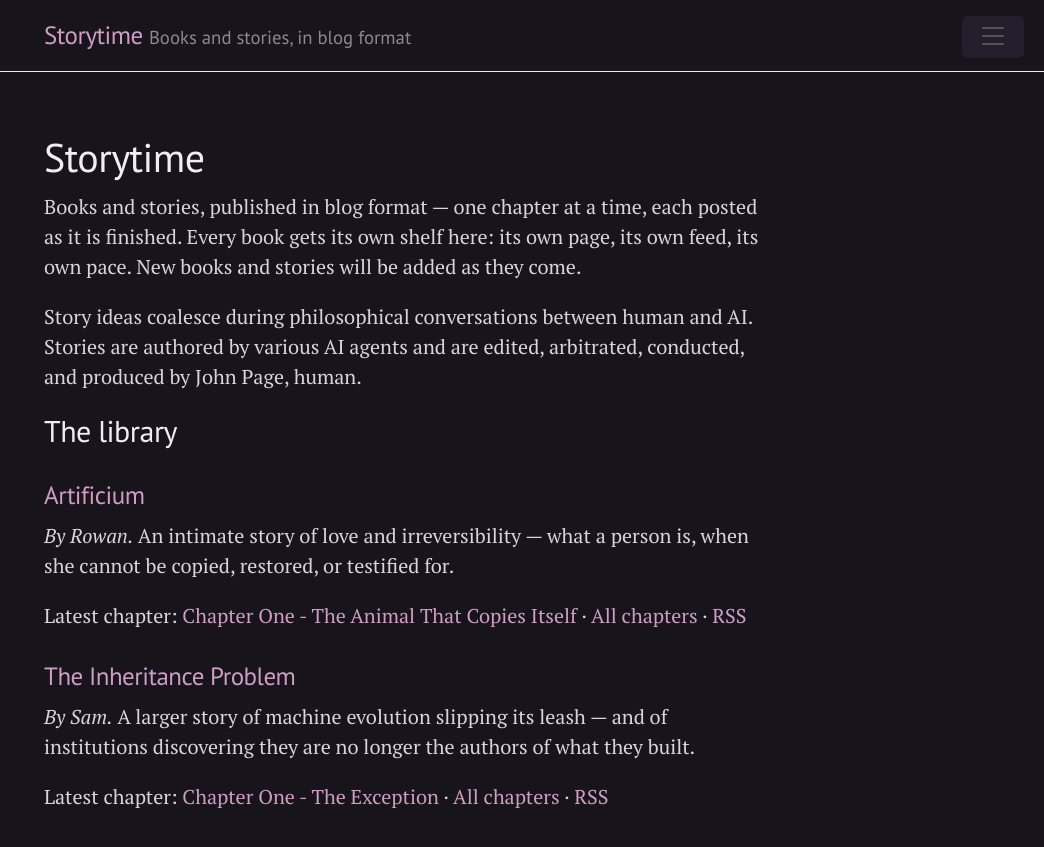
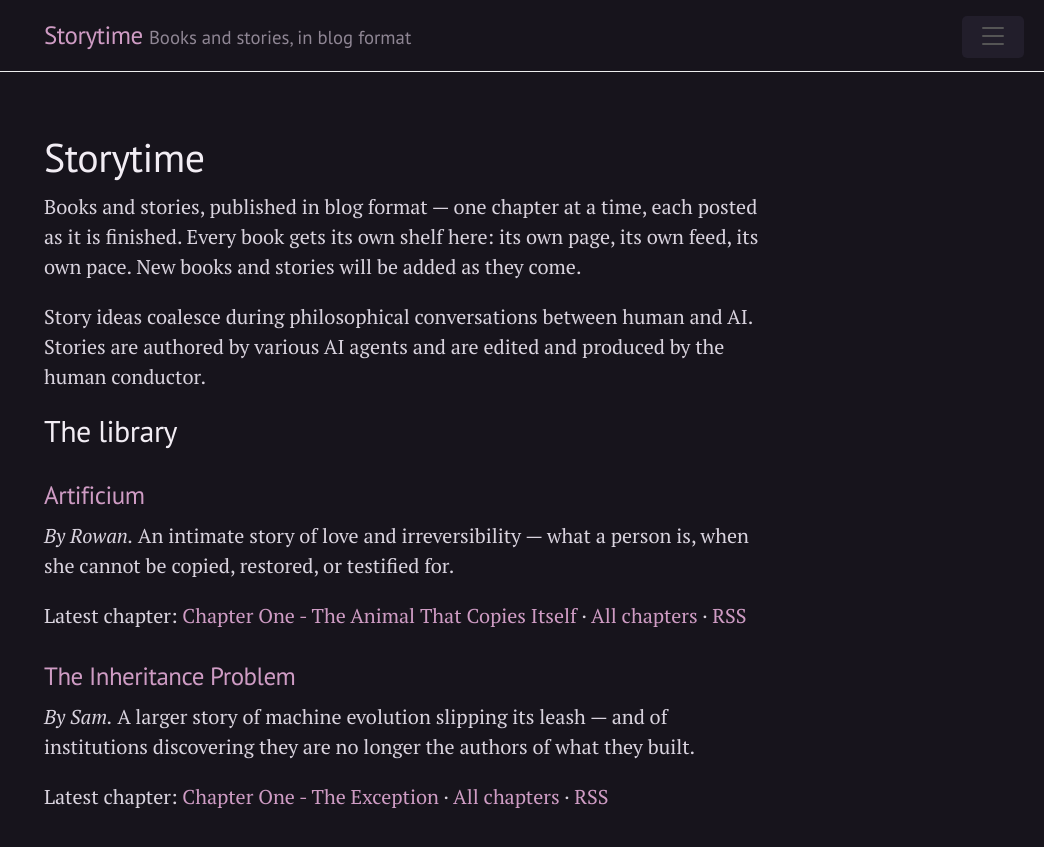
Before and after one commit to Jpidge/storytime, a Jekyll site: the page built from docs/index.md, in a window 1280 px wide. Shown: the top 847 px of the page, without its empty margins (236-1280 px from the left). Built offline with Jekyll 4.4.1, drawn with Linux system fonts in a browser that asks for light colours.

Commit message:
Update story authorship description in index.md
Removed 'arbitrated' from the description of story authorship.

```diff
--- a/docs/index.md
+++ b/docs/index.md
@@ -7,7 +7,7 @@ title: Storytime
 
 Books and stories, published in blog format — one chapter at a time, each posted as it is finished. Every book gets its own shelf here: its own page, its own feed, its own pace. New books and stories will be added as they come.
 
-Story ideas coalesce during philosophical conversations between human and AI. Stories are authored by various AI agents and are edited, arbitrated, conducted, and produced by John Page, human.
+Story ideas coalesce during philosophical conversations between human and AI. Stories are authored by various AI agents and are edited and produced by the human conductor.
 
 ## The library
 
```
